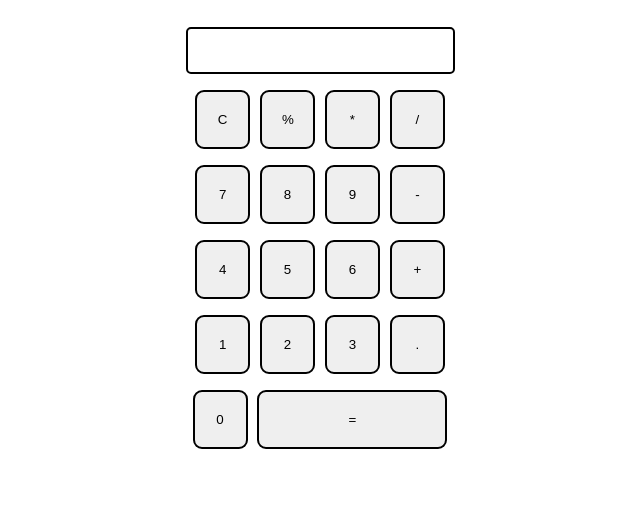
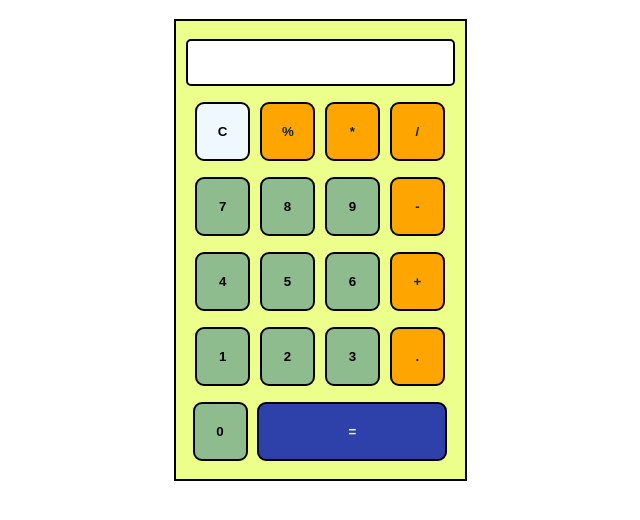
Before and after one commit to Amol7Developer/claculator-html-css-js.io, a plain HTML site: page index.html in a window 1280 px wide. Shown: the part 62-582 px from the top of the page, without its empty margins (328-968 px from the left). Drawn offline with Linux system fonts and the light colour scheme.

Commit message:
background color applied to calculator

```diff
--- a/index.html
+++ b/index.html
@@ -10,33 +10,33 @@
 </head>
 <body>
     <h1 class="txt-center">CALCULATOR</h1>
-    <div class="container flex flex-col items-center mx-auto m-w-20">
+    <div class="container flex flex-col items-center bg-red mx-auto m-w-20">
         <div class="row">
             <input class="input" type="text">
         </div>
         <div class="row">
-            <button class="button">C</button>
-            <button class="button">%</button>
-            <button class="button">*</button>
-            <button class="button">/</button>
+            <button class="button clear">C</button>
+            <button class="button operators">%</button>
+            <button class="button operators">*</button>
+            <button class="button operators">/</button>
         </div>
         <div class="row">
             <button class="button">7</button>
             <button class="button">8</button>
             <button class="button">9</button>
-            <button class="button">-</button>
+            <button class="button operators">-</button>
         </div>
         <div class="row">
             <button class="button">4</button>
             <button class="button">5</button>
             <button class="button">6</button>
-            <button class="button">+</button>
+            <button class="button operators">+</button>
         </div>
         <div class="row">
             <button class="button">1</button>
             <button class="button">2</button>
             <button class="button">3</button>
-            <button class="button">.</button>
+            <button class="button operators">.</button>
         </div>
         <div class="row">
             <button class="button">0</button>
--- a/style.css
+++ b/style.css
@@ -14,11 +14,25 @@ html,body{
     border: 2px solid black;
     border-radius: 9px;
     cursor: pointer;
+    background-color: darkseagreen;
+    font-weight: bold;
 }
 
+.clear{
+    background-color:aliceblue;
+}
 
 .equals{
  width: 190px;
+ background-color: rgb(46, 64, 169);
+ color: aliceblue;
+
+}
+
+.operators{
+ background-color:orange;
+ color: rgb(10, 39, 64);
+
 }
 
 .row{
--- a/utils.css
+++ b/utils.css
@@ -3,7 +3,10 @@
 }
 
 .bg-red {
-    background: red;
+    background:rgb(236, 255, 139);
+    width: fit-content;
+    padding: 10px;
+    border: 2px solid black;
 }
 
 .mx-auto{
```
